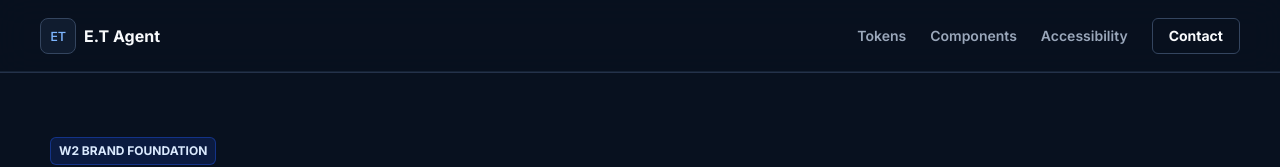
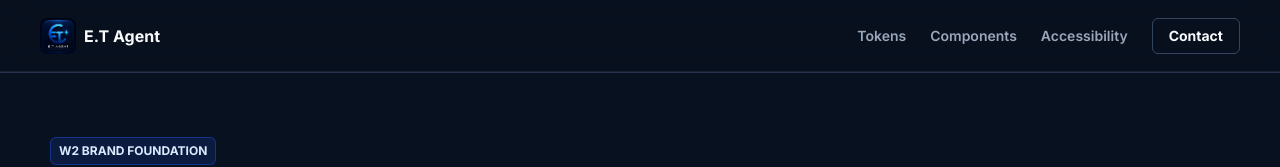
Before and after one commit to ermyg1/etagent-website, a React (Vite) app: page / in a window 1280 px wide. Shown: the top 167 px of the page. Built offline with nearby package versions, Linux system fonts and the light colour scheme.

Commit message:
feat: integrate official E.T Agent branding

```diff
--- a/index.html
+++ b/index.html
@@ -2,7 +2,7 @@
 <html lang="en">
   <head>
     <meta charset="UTF-8" />
-    <link rel="icon" type="image/svg+xml" href="/favicon.svg" />
+    <link rel="icon" type="image/jpeg" href="/src/assets/images/et-agent-logo.jpg" />
     <meta name="viewport" content="width=device-width, initial-scale=1.0" />
     <title>E.T Agent</title>
   </head>
--- a/src/App.css
+++ b/src/App.css
@@ -80,6 +80,7 @@
 
 .site-logo {
   display: inline-flex;
+  flex: 0 0 auto;
   align-items: center;
   gap: var(--space-sm);
   color: var(--color-text-strong);
@@ -87,20 +88,24 @@
 }
 
 .site-logo__mark {
-  display: grid;
+  display: block;
   width: 36px;
   height: 36px;
-  place-items: center;
-  border: 1px solid var(--color-border-strong);
   border-radius: var(--radius-lg);
-  color: var(--color-secondary);
-  background: var(--color-surface);
-  font-family: var(--font-mono);
-  font-size: 0.82rem;
+  overflow: hidden;
+  flex: 0 0 36px;
+}
+
+.site-logo__image {
+  display: block;
+  width: 100%;
+  height: 100%;
+  object-fit: cover;
 }
 
 .site-logo__text {
   line-height: 1;
+  white-space: nowrap;
 }
 
 .site-logo--light {
--- a/src/components/Logo.tsx
+++ b/src/components/Logo.tsx
@@ -1,4 +1,5 @@
 import type { HTMLAttributes } from 'react'
+import etAgentLogo from '../assets/images/et-agent-logo.jpg'
 
 type LogoProps = HTMLAttributes<HTMLAnchorElement> & {
   href?: string
@@ -17,8 +18,14 @@ export function Logo({
 
   return (
     <a aria-label="E.T Agent home" className={logoClassName} href={href} {...props}>
-      <span className="site-logo__mark" aria-hidden="true">
-        ET
+      <span className="site-logo__mark">
+        <img
+          alt="E.T Agent logo"
+          className="site-logo__image"
+          height="36"
+          src={etAgentLogo}
+          width="36"
+        />
       </span>
       <span className="site-logo__text">E.T Agent</span>
     </a>
```
Also changed, not shown: public/favicon.svg (deleted), src/assets/images/et-agent-logo.jpg (added).
